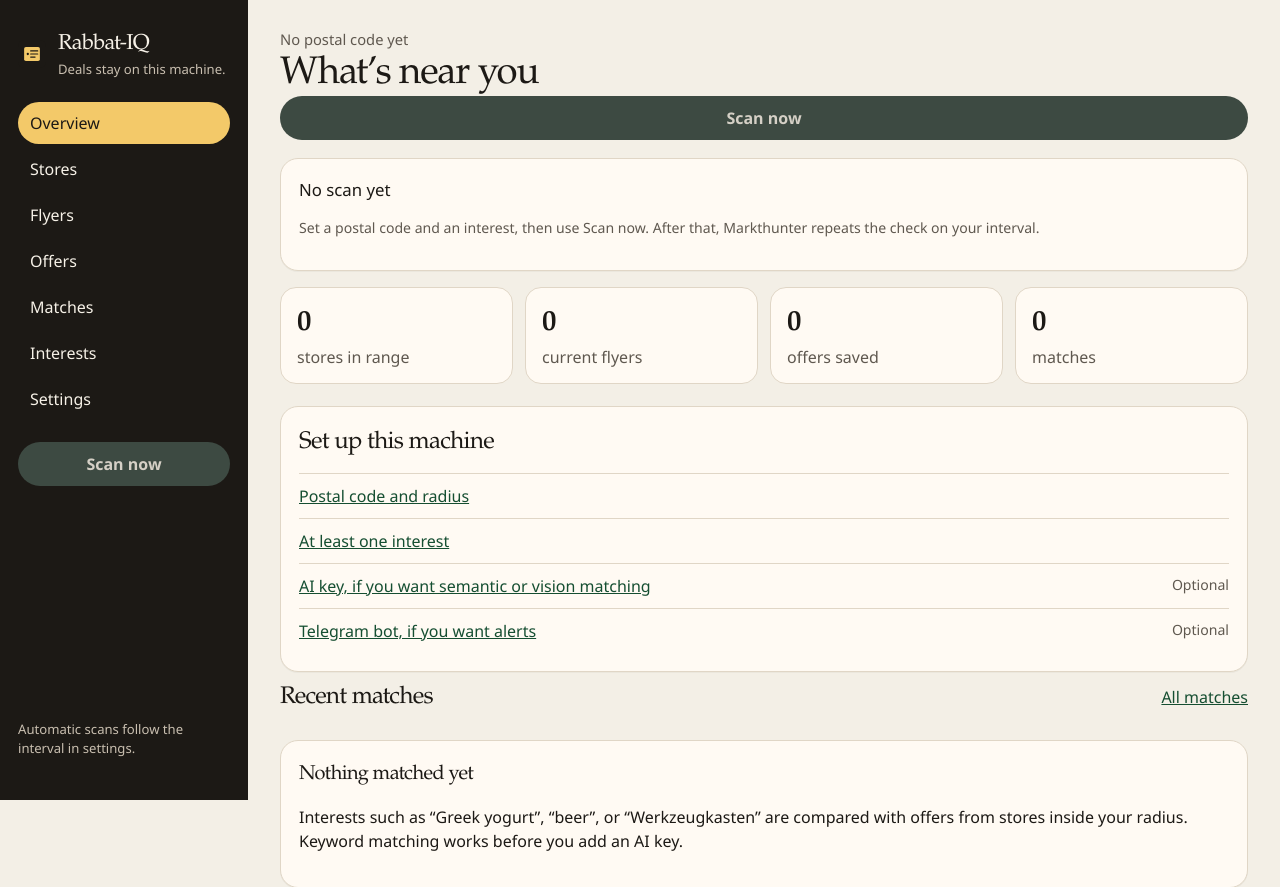
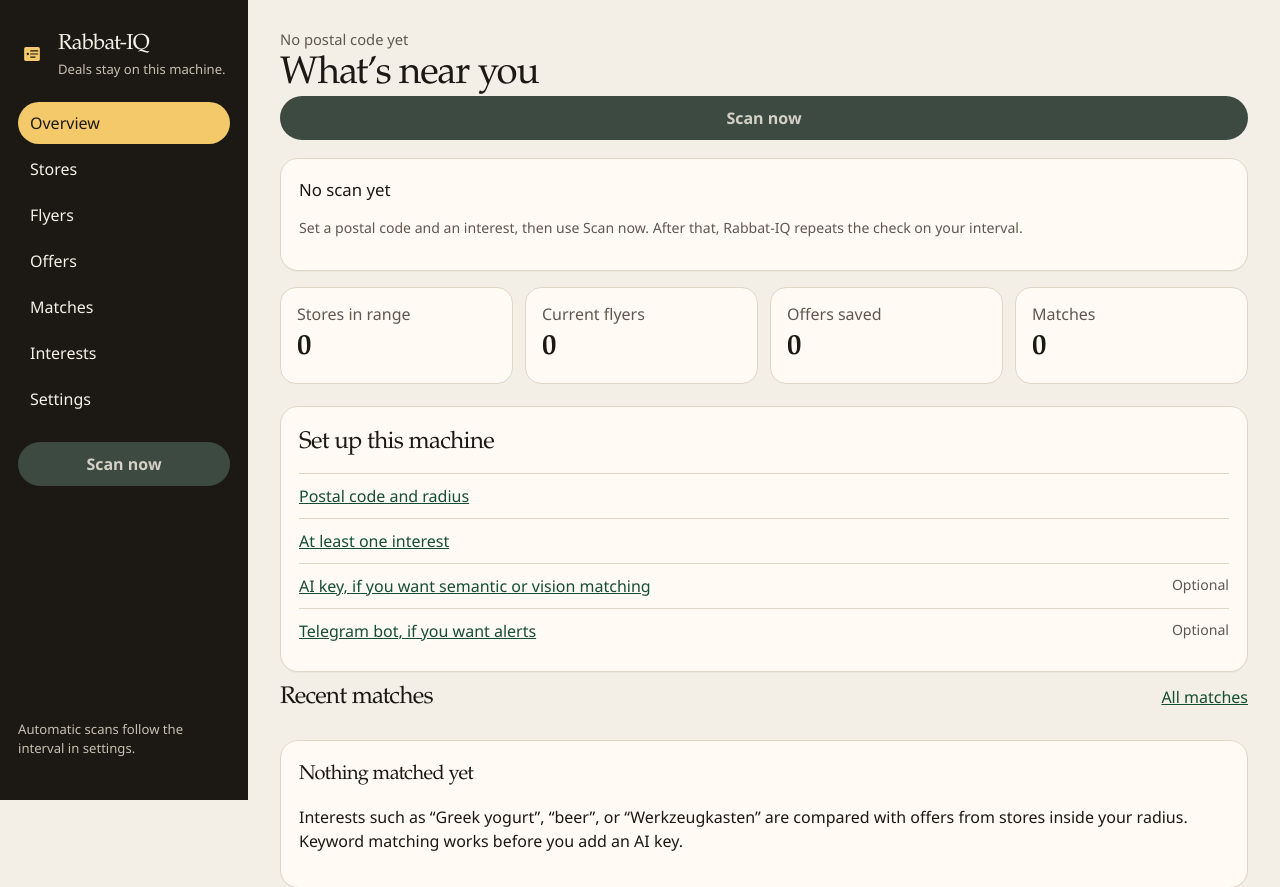
Before and after one commit to ChrisKariofyllis/Rabbat-IQ, a FastAPI app: page / in a window 1280 px wide. Shown: the top 887 px of the page. Run offline with FastAPI, Linux system fonts and the light colour scheme; data that the repository does not hold is empty.

Commit message:
Use the Rabbat-IQ name on the overview page.

```diff
--- a/app/web/templates/overview.html
+++ b/app/web/templates/overview.html
@@ -1,5 +1,5 @@
 {% extends "base.html" %}
-{% block title %}Overview · Markthunter{% endblock %}
+{% block title %}Overview · Rabbat-IQ{% endblock %}
 {% block heading %}What’s near you{% endblock %}
 {% block content %}
 <section class="status-row" aria-label="Last scan">
@@ -12,16 +12,16 @@
     <p class="hint">{{ scan.when }} · started from {{ scan.trigger }}{% if scan.next %} · next automatic scan {{ scan.next }}{% endif %}</p>
     {% else %}
     <p class="status-title">No scan yet</p>
-    <p class="hint">Set a postal code and an interest, then use Scan now. After that, Markthunter repeats the check on your interval.</p>
+    <p class="hint">Set a postal code and an interest, then use Scan now. After that, Rabbat-IQ repeats the check on your interval.</p>
     {% endif %}
   </div>
 </section>
 
 <section class="stats" aria-label="Counts">
-  <a href="/stores"><strong>{{ stats.stores }}</strong><span>stores in range</span></a>
-  <a href="/flyers"><strong>{{ stats.flyers }}</strong><span>current flyers</span></a>
-  <a href="/offers"><strong>{{ stats.offers }}</strong><span>offers saved</span></a>
-  <a href="/matches"><strong>{{ stats.matches }}</strong><span>matches</span></a>
+  <a href="/stores"><span>Stores in range</span><strong>{{ stats.stores }}</strong></a>
+  <a href="/flyers"><span>Current flyers</span><strong>{{ stats.flyers }}</strong></a>
+  <a href="/offers"><span>Offers saved</span><strong>{{ stats.offers }}</strong></a>
+  <a href="/matches"><span>Matches</span><strong>{{ stats.matches }}</strong></a>
 </section>
 
 {% if show_setup %}
```
